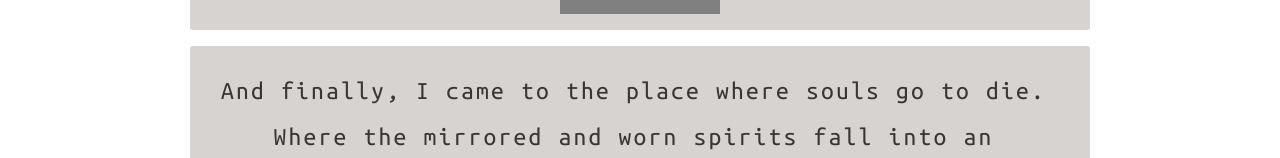
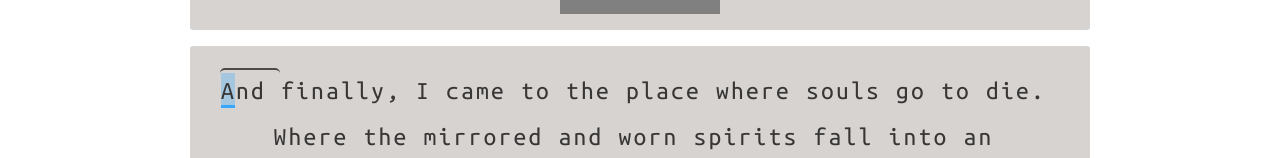
Before and after one commit to wdudek82/touchtyper-fronend-react, a React (Create React App) app: page /exercise/1 in a window 1280 px wide. Shown: the part 343-501 px from the top of the page. Built offline with nearby package versions, Linux system fonts and the light colour scheme.

Commit message:
Styles for current token and caret are now added, but LineSpan always updates

```diff
--- a/src/components/TypingExercise/CharacterSpan/CharacterSpan.js
+++ b/src/components/TypingExercise/CharacterSpan/CharacterSpan.js
@@ -4,10 +4,13 @@ import './CharacterSpan.css';
 class CharacterSpan extends React.Component {
   shouldComponentUpdate(nextProps, nextState, nextContext) {
     let shouldUpdate = false;
-    const { typedText, charIndex } = this.props;
+    const { typedText, charIndex, classes } = this.props;
     const nextTypedText = nextProps.typedText;
 
-    if (typedText[charIndex] !== nextTypedText[charIndex]) {
+    if (
+      typedText[charIndex] !== nextTypedText[charIndex] ||
+      classes !== nextProps.classes
+    ) {
       shouldUpdate = true;
     }
 
@@ -15,9 +18,11 @@ class CharacterSpan extends React.Component {
   }
 
   render() {
+    const { classes, children } = this.props;
+
     return (
-      <span className={`char ${this.props.classes || ''}`}>
-        {this.props.children !== ' ' ? this.props.children : <i>&nbsp;</i>}
+      <span className={`char ${classes}`}>
+        {children !== ' ' ? children : <i>&nbsp;</i>}
       </span>
     );
   }
--- a/src/components/TypingExercise/LineSpan/LineSpan.js
+++ b/src/components/TypingExercise/LineSpan/LineSpan.js
@@ -4,13 +4,16 @@ import './LineSpan.css';
 
 class LineSpan extends Component {
   shouldComponentUpdate(nextProps, nextState, nextContext) {
-    let shouldUpdate = false;
-    const { line, startIndex } = this.props;
+    let shouldUpdate = true; // TODO: Fix this!
+    const { line, startIndex, typedText } = this.props;
     const typedTextLine = this.props.typedText.substr(startIndex, line.length);
-    const newTypedTextLine = nextProps.typedText.substr(startIndex, line.length);
-
+    const newTypedTextLine = nextProps.typedText.substr(
+      startIndex,
+      line.length,
+    );
 
     if (typedTextLine !== newTypedTextLine) {
+      console.log('line: ', startIndex, typedText.length);
       shouldUpdate = true;
     }
 
@@ -23,13 +26,23 @@ class LineSpan extends Component {
     let totalLength = lineStartIndex;
 
     return tokens.map((token) => {
+      const { typedText } = this.props;
       const startIndex = totalLength;
       totalLength += token.length;
+
+      let classes = '';
+      if (
+        typedText.length >= startIndex &&
+        typedText.length < startIndex + token.length
+      ) {
+        classes = 'current';
+      }
 
       return (
         <TokenSpan
           key={`${token}_${startIndex}`}
           token={token}
+          classes={classes}
           startIndex={startIndex}
           typedText={this.props.typedText}
           mistakeIndexes={this.props.mistakeIndexes}
@@ -42,9 +55,7 @@ class LineSpan extends Component {
   render() {
     const { line, startIndex } = this.props;
     return (
-      <span className="line">
-        {this.createTokenSpans(line, startIndex)}
-      </span>
+      <span className="line">{this.createTokenSpans(line, startIndex)}</span>
     );
   }
 }
--- a/src/components/TypingExercise/TokenSpan/TokenSpan.js
+++ b/src/components/TypingExercise/TokenSpan/TokenSpan.js
@@ -5,11 +5,17 @@ import CharacterSpan from '../CharacterSpan/CharacterSpan';
 class TokenSpan extends React.Component {
   shouldComponentUpdate(nextProps, nextState, nextContext) {
     let shouldUpdate = false;
-    const { token, startIndex } = this.props;
-    const typedTextToken = this.props.typedText.substr(startIndex, token.length);
-    const newTypedTextToken = nextProps.typedText.substr(startIndex, token.length);
+    const { token, startIndex, classes } = this.props;
+    const typedTextToken = this.props.typedText.substr(
+      startIndex,
+      token.length,
+    );
+    const newTypedTextToken = nextProps.typedText.substr(
+      startIndex,
+      token.length,
+    );
 
-    if (typedTextToken !== newTypedTextToken) {
+    if (typedTextToken !== newTypedTextToken || classes !== nextProps.classes) {
       shouldUpdate = true;
     }
 
@@ -17,8 +23,17 @@ class TokenSpan extends React.Component {
   }
 
   createCharSpans = (token, tokenStartIndex) => {
-    return token.split('').map((char, index) => {
-      const charIndex = tokenStartIndex + index;
+    return token.split('').map((char, charIndexInToken) => {
+      const charIndex = tokenStartIndex + charIndexInToken;
+
+      // console.log(
+      //   'charIndex:',
+      //   charIndex, 'typedText',
+      //   this.props.typedText.length,
+      //   'tokenStartIndex', tokenStartIndex,
+      //   charIndex === this.props.typedText.length,
+      // );
+
       let classes = '';
       if (this.props.typedText[charIndex]) {
         if (char === this.props.typedText[charIndex]) {
@@ -30,6 +45,12 @@ class TokenSpan extends React.Component {
           this.props.mistakeIndexes[charIndex] = 1;
           this.props.unfixedMistakes[charIndex] = 1;
         }
+      } else if (
+        (this.props.typedText.length === charIndex) ||
+        (tokenStartIndex === this.props.typedText.length && charIndexInToken === 0)
+      ) {
+        console.log('carret:', this.props.typedText.length === charIndexInToken);
+        classes = 'caret';
       }
 
       return (
@@ -46,10 +67,10 @@ class TokenSpan extends React.Component {
   };
 
   render() {
-    const { token, startIndex } = this.props;
+    const { token, classes, startIndex } = this.props;
 
     return (
-      <span className={`token`}>
+      <span className={`token ${classes}`}>
         {this.createCharSpans(token, startIndex)}
       </span>
     );
--- a/src/components/TypingExercise/TypingExercise.js
+++ b/src/components/TypingExercise/TypingExercise.js
@@ -23,7 +23,7 @@ class TypingExercise extends Component {
 
   createLineSpans = (text) => {
     const pattern = /[\w\W]{1,55}\W/g;
-    const lines = this.state.originalText.match(pattern);
+    const lines = text.match(pattern);
     let totalLength = 0;
 
     return lines.map((line) => {
@@ -72,13 +72,13 @@ class TypingExercise extends Component {
     const { originalText } = this.state;
 
     if (value.length <= originalText.length) {
-      // TODO: Temporary, replace with Redux
+      // === TODO: Temporary, replace with Redux ===========
       const isCorrect = value.slice(-1)[0] === originalText[value.length - 1];
 
       if (isCorrect) {
         this.saveTimeStamp();
       }
-      // ==========================
+      // ===================================================
 
       this.playSoundForKey(isCorrect);
 
@@ -103,7 +103,9 @@ class TypingExercise extends Component {
           typedText={this.state.typedText}
         />
 
-        <div className="text-container">{this.createLineSpans()}</div>
+        <div className="text-container">
+          {this.createLineSpans(this.state.originalText)}
+        </div>
 
         <Statistics
           typedText={this.state.typedText}
```
Also changed, not shown: src/components/TypingExercise/LineSpan/Lines.js (added, +26 -0 lines).
